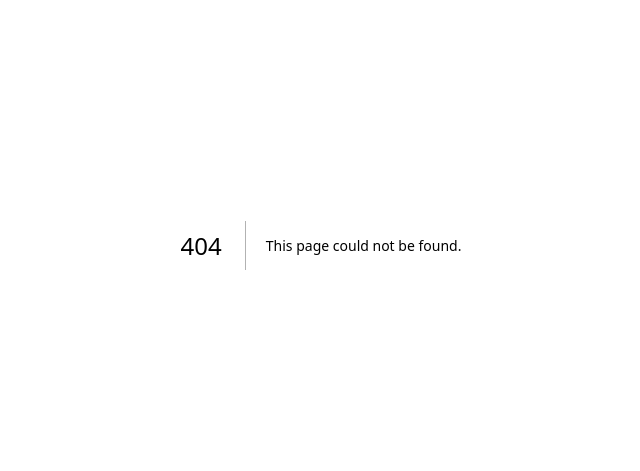
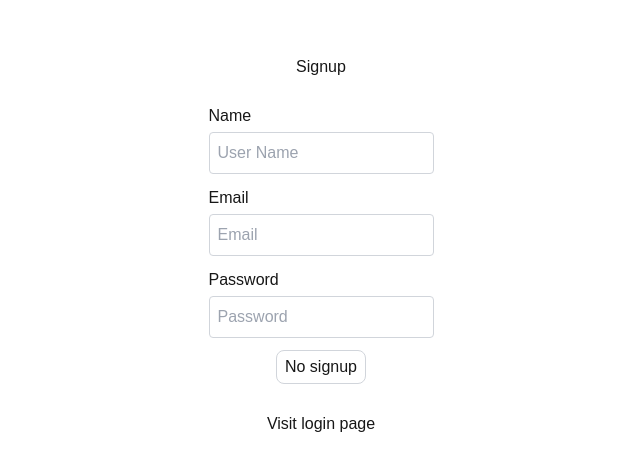
Before and after one commit to SanjeevSaniel/pay-hive-next, a Next.js app: page /signup in a window 1280 px wide. Before the commit this address had no page. Shown: the part 155-626 px from the top of the page, without its empty margins (319-959 px from the left). Built offline with nearby package versions, Linux system fonts and the light colour scheme.

Commit message:
Signup and Login complete

```diff
--- /dev/null
+++ b/src/app/api/users/login/route.ts
@@ -0,0 +1,58 @@
+import { connect } from '@/dbConfig/dbConfig';
+import User from '@/models/userModel';
+import { NextRequest, NextResponse } from 'next/server';
+import bcryptjs from 'bcryptjs';
+import jwt from 'jsonwebtoken';
+
+connect();
+
+export async function POST(request: NextRequest) {
+  try {
+    const reqBody = await request.json();
+    const { email, password } = reqBody;
+    console.log(reqBody);
+
+    // Check if user exists
+    const user = await User.findOne({
+      email,
+    });
+
+    if (!user) {
+      return NextResponse.json(
+        { error: 'User does not exist' },
+        { status: 400 },
+      );
+    }
+
+    // Check if password is correct
+    const validPassword = await bcryptjs.compare(password, user.password);
+    if (!validPassword) {
+      return NextResponse.json({ error: 'Invalid password' }, { status: 400 });
+    }
+
+    // Create token data
+    const tokenData = {
+      id: user._id,
+      name: user.name,
+      email: user.email,
+    };
+
+    // Create token
+    const token = await jwt.sign(tokenData, process.env.TOKEN_SECRET!, {
+      expiresIn: '1d',
+    });
+
+    const response = NextResponse.json({
+      message: 'Login successful',
+      success: true,
+    });
+
+    response.cookies.set('token', token, {
+      httpOnly: true,
+    });
+
+    return response;
+  } catch (error: any) {
+    return NextResponse.json({ error: error.message }, { status: 500 });
+  }
+}
--- /dev/null
+++ b/src/app/api/users/signup/route.ts
@@ -0,0 +1,45 @@
+import { connect } from '@/dbConfig/dbConfig';
+import User from '@/models/userModel';
+import { NextRequest, NextResponse } from 'next/server';
+import bcryptjs from 'bcryptjs';
+
+connect();
+
+export async function POST(request: NextRequest) {
+  try {
+    const reqBody = await request.json();
+    const { name, email, password } = reqBody;
+
+    console.log(reqBody);
+
+    //   Check if user already exists
+    const user = await User.findOne({ email });
+    if (user) {
+      return NextResponse.json(
+        { error: 'User already exists' },
+        { status: 400 },
+      );
+    }
+
+    // Hash password
+    const salt = await bcryptjs.genSalt(10);
+    const hashedPassword = await bcryptjs.hash(password, salt);
+
+    // Create user
+    const newUser = new User({
+      name,
+      email,
+      password: hashedPassword,
+    });
+
+    const savedUser = await newUser.save();
+    console.log(savedUser);
+    return NextResponse.json({
+      message: 'User created successfully',
+      success: true,
+      savedUser,
+    });
+  } catch (error: any) {
+    return NextResponse.json({ error: error.message }, { status: 500 });
+  }
+}
--- /dev/null
+++ b/src/app/login/page.tsx
@@ -0,0 +1,77 @@
+'use client';
+
+import Link from 'next/link';
+import React, { useEffect, useState } from 'react';
+import { useRouter } from 'next/navigation';
+import axios from 'axios';
+import toast from 'react-hot-toast';
+
+const LoginPage = () => {
+  const router = useRouter();
+  const [user, setUser] = useState({ email: '', password: '' });
+  const [buttonDisabled, setButtonDisabled] = useState(false);
+  const [loading, setLoading] = useState(false);
+
+  const onLogin = async () => {
+    try {
+      setLoading(true);
+      const response = await axios.post('/api/users/login', user);
+
+      console.log('Login success', response.data);
+      toast.success('Login successful');
+      router.push('/profile');
+    } catch (error: any) {
+      console.error('Login failed', error);
+      toast.error(error.message);
+    } finally {
+      setLoading(false);
+    }
+  };
+
+  useEffect(() => {
+    if (user.email.length > 0 && user.password.length > 0) {
+      setButtonDisabled(false);
+    } else {
+      setButtonDisabled(true);
+    }
+  }, [user]);
+
+  return (
+    <div className='flex flex-col items-center justify-center gap-3 min-h-screen py-2'>
+      <h1>{loading ? 'Processing' : 'Login'}</h1>
+      <hr />
+      <div className='flex flex-col justify-between gap-1'>
+        <label htmlFor='email'>Email</label>
+        <input
+          className='border border-gray-300 p-2 rounded text-black'
+          type='email'
+          id='email'
+          value={user.email}
+          onChange={(e) => setUser({ ...user, email: e.target.value })}
+          placeholder='Email'
+        />
+      </div>
+
+      <div className='flex flex-col justify-end gap-1'>
+        <label htmlFor='password'>Password</label>
+        <input
+          className='border border-gray-300 p-2 rounded text-black'
+          type='password'
+          id='password'
+          value={user.password}
+          onChange={(e) => setUser({ ...user, password: e.target.value })}
+          placeholder='Password'
+        />
+      </div>
+
+      <button
+        onClick={onLogin}
+        className='px-2 py-1 border border-gray-300 rounded-lg mb-4 focus:outline-none focus:border-gray-600'>
+        {buttonDisabled ? 'No login' : 'Login'}
+      </button>
+      <Link href='/signup'>Visit Signup page</Link>
+    </div>
+  );
+};
+
+export default LoginPage;
--- /dev/null
+++ b/src/app/profile/[id]/page.tsx
@@ -0,0 +1,16 @@
+import React from 'react';
+
+const UserProfile = ({ params }: any) => {
+  return (
+    <div className='flex flex-col items-center justify-center min-h-screen'>
+      <h1>Profile Page</h1>
+      <hr />
+      <p className='text-4xl'>
+        Profile{' '}
+        <span className='px-1 bg-orange-600 rounded-lg'>{params.id}</span>
+      </p>
+    </div>
+  );
+};
+
+export default UserProfile;
--- /dev/null
+++ b/src/app/profile/page.tsx
@@ -0,0 +1,12 @@
+import React from 'react';
+
+const ProfilePage = () => {
+  return (
+    <div className='flex flex-col items-center justify-center min-h-screen'>
+      <h1>Profile Page</h1>
+      <hr />
+    </div>
+  );
+};
+
+export default ProfilePage;
--- /dev/null
+++ b/src/app/signup/page.tsx
@@ -0,0 +1,93 @@
+'use client';
+
+import axios from 'axios';
+import Link from 'next/link';
+import { useRouter } from 'next/navigation';
+import { useEffect, useState } from 'react';
+import toast from 'react-hot-toast';
+
+const SignupPage = () => {
+  const router = useRouter();
+  const [user, setUser] = useState({ name: '', email: '', password: '' });
+  const [buttonDisabled, setButtonDisabled] = useState(false);
+  const [loading, setLoading] = useState(false);
+
+  const onSignup = async () => {
+    try {
+      setLoading(true);
+      const response = await axios.post('/api/users/signup', user);
+
+      console.log('Signup success', response.data);
+      router.push('/login');
+    } catch (error: any) {
+      console.error('Signup failed', error);
+
+      toast.error(error.message);
+    } finally {
+      setLoading(false);
+    }
+  };
+
+  useEffect(() => {
+    if (
+      user.name.length > 0 &&
+      user.email.length > 0 &&
+      user.password.length > 0
+    ) {
+      setButtonDisabled(false);
+    } else {
+      setButtonDisabled(true);
+    }
+  }, [user]);
+
+  return (
+    <div className='flex flex-col items-center justify-center gap-3 min-h-screen py-2'>
+      <h1>{loading ? 'Processing' : 'Signup'}</h1>
+      <hr />
+      <div className='flex flex-col justify-between gap-1'>
+        <label htmlFor='name'>Name</label>
+        <input
+          className='border border-gray-300 p-2 rounded text-black'
+          type='text'
+          id='name'
+          value={user.name}
+          onChange={(e) => setUser({ ...user, name: e.target.value })}
+          placeholder='User Name'
+        />
+      </div>
+
+      <div className='flex flex-col justify-between gap-1'>
+        <label htmlFor='email'>Email</label>
+        <input
+          className='border border-gray-300 p-2 rounded text-black'
+          type='email'
+          id='email'
+          value={user.email}
+          onChange={(e) => setUser({ ...user, email: e.target.value })}
+          placeholder='Email'
+        />
+      </div>
+
+      <div className='flex flex-col justify-end gap-1'>
+        <label htmlFor='password'>Password</label>
+        <input
+          className='border border-gray-300 p-2 rounded text-black'
+          type='password'
+          id='password'
+          value={user.password}
+          onChange={(e) => setUser({ ...user, password: e.target.value })}
+          placeholder='Password'
+        />
+      </div>
+
+      <button
+        onClick={onSignup}
+        className='px-2 py-1 border border-gray-300 rounded-lg mb-4 focus:outline-none focus:border-gray-600'>
+        {buttonDisabled ? 'No signup' : 'Signup'}
+      </button>
+      <Link href='/login'>Visit login page</Link>
+    </div>
+  );
+};
+
+export default SignupPage;
--- /dev/null
+++ b/src/dbConfig/dbConfig.ts
@@ -0,0 +1,20 @@
+import mongoose from 'mongoose';
+
+export async function connect() {
+  try {
+    mongoose.connect(process.env.MONGO_URI!);
+    const connection = mongoose.connection;
+
+    connection.on('connected', () => {
+      console.error('MongoDB connected successfully');
+    });
+
+    connection.on('error', (err) => {
+      console.error('MongoDB connection error: ', err);
+      process.exit(1);
+    });
+  } catch (error) {
+    console.log('Something went wrong with the database connection');
+    console.error(error);
+  }
+}
--- /dev/null
+++ b/src/models/userModel.js
@@ -0,0 +1,37 @@
+import mongoose from 'mongoose';
+
+const userSchema = new mongoose.Schema({
+  name: {
+    type: String,
+    required: [true, 'Please provide your name'],
+  },
+  email: {
+    type: String,
+    required: [true, 'Please provide your email'],
+    unique: true,
+  },
+  password: {
+    type: String,
+    required: [true, 'Please provide your password'],
+  },
+  role: {
+    type: String,
+    default: 'user',
+  },
+  isVerified: {
+    type: Boolean,
+    default: false,
+  },
+  isAdmin: {
+    type: Boolean,
+    default: false,
+  },
+  forgotPasswordToken: String,
+  forgotPasswordTokenExpires: Date,
+  verifyEmailToken: String,
+  verifyEmailTokenExpires: Date,
+});
+
+const User = mongoose.models.users || mongoose.model('users', userSchema);
+
+export default User;
```
Also changed, not shown: package.json (+12 -4 lines), 2 other files (tests, documents, lock files or other folders).
